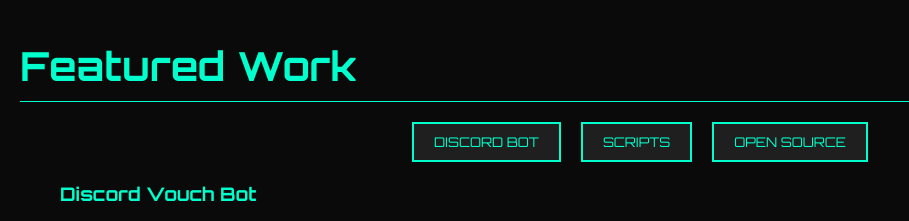
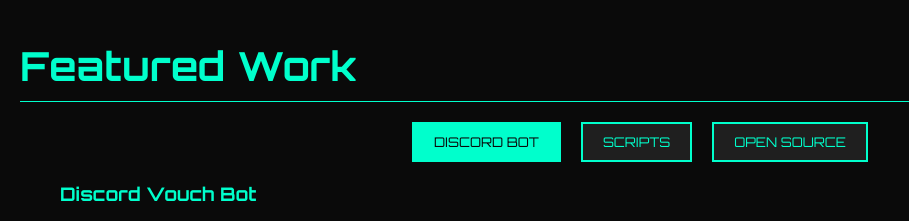
Before and after one commit to newQuery/newQuery.github.io, a plain HTML site: page index.html in a window 1280 px wide. Shown: the part 1300-1521 px from the top of the page, without its empty margins (0-909 px from the left). Drawn offline with Linux system fonts and the light colour scheme.

```diff
--- a/index.html
+++ b/index.html
@@ -205,12 +205,12 @@
     <p>&copy; 2024 newQuery</p>
   </footer>
 
-  <script>
+  <script defer>
     document.addEventListener('DOMContentLoaded', function () {
-      openTab('discord'); // Open the 'Discord' tab by default on page load
+      openTab('discord', true); // Open the 'Discord' tab by default on page load
     });
 
-    function openTab(tabId) {
+    function openTab(tabId, initial = false) {
       // Hide all tab contents and reset opacity
       const tabContents = document.querySelectorAll('.tab-content');
       tabContents.forEach((tab) => {
@@ -222,8 +222,10 @@
 
       // Remove the active class from all buttons
       const tabButtons = document.querySelectorAll('.tab-button');
+      let btns = []
       tabButtons.forEach((button) => {
         button.classList.remove('active');
+        btns.push(button)
       });
 
       // Show the selected tab content with a fade-in effect
@@ -234,7 +236,13 @@
       }, 500); // This matches the transition delay for fade-out
 
       // Add active class to the selected button
-      event.target.classList.add('active');
+      if(!initial) {
+        event.target.classList.add('active');
+      }
+
+      if(initial === true) {
+        btns[0].classList.add('active')
+      }
     }
   </script>
 </body>
```
